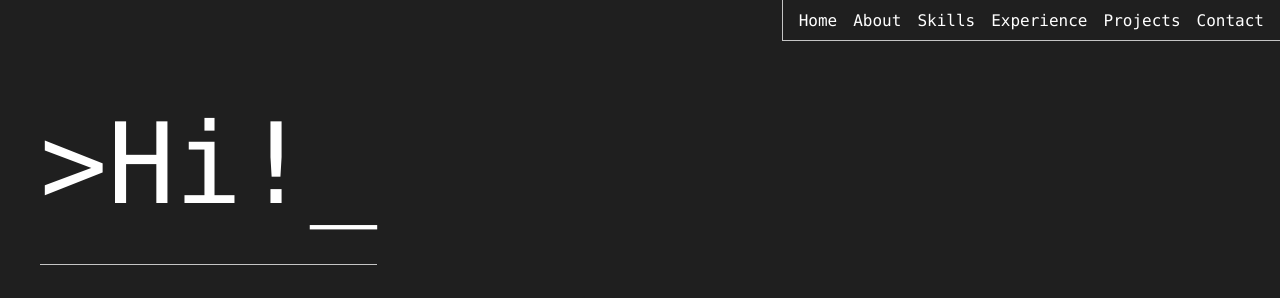
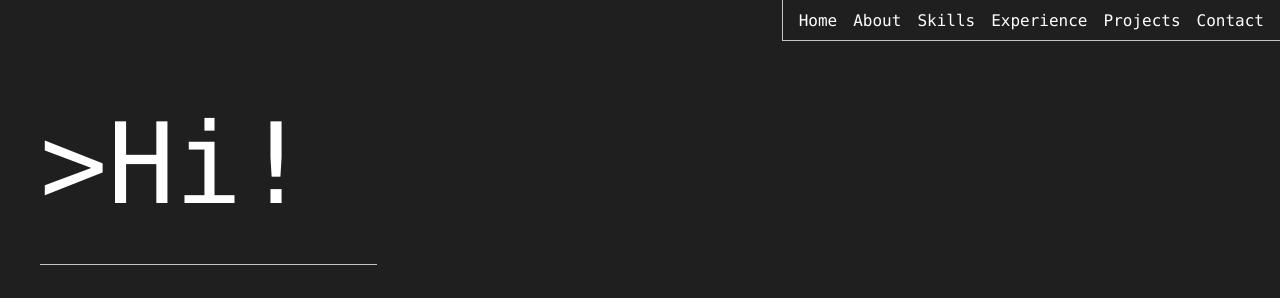
Before and after one commit to GDami/portfolio, a React (Vite) app: page / in a window 1280 px wide. Shown: the top 298 px of the page. Built offline with nearby package versions, Linux system fonts and the light colour scheme; some icons are missing.

Commit message:
changed the landing blink timing

```diff
--- a/src/landing/Landing.css
+++ b/src/landing/Landing.css
@@ -40,7 +40,7 @@
 .home-img .blink {
     position: absolute;
     display: inline-block;
-    animation: landing-blink 1.5s 2s step-start infinite;
+    animation: landing-blink 1s 2s step-start infinite;
 }
 
 @keyframes landing-blink {
```
